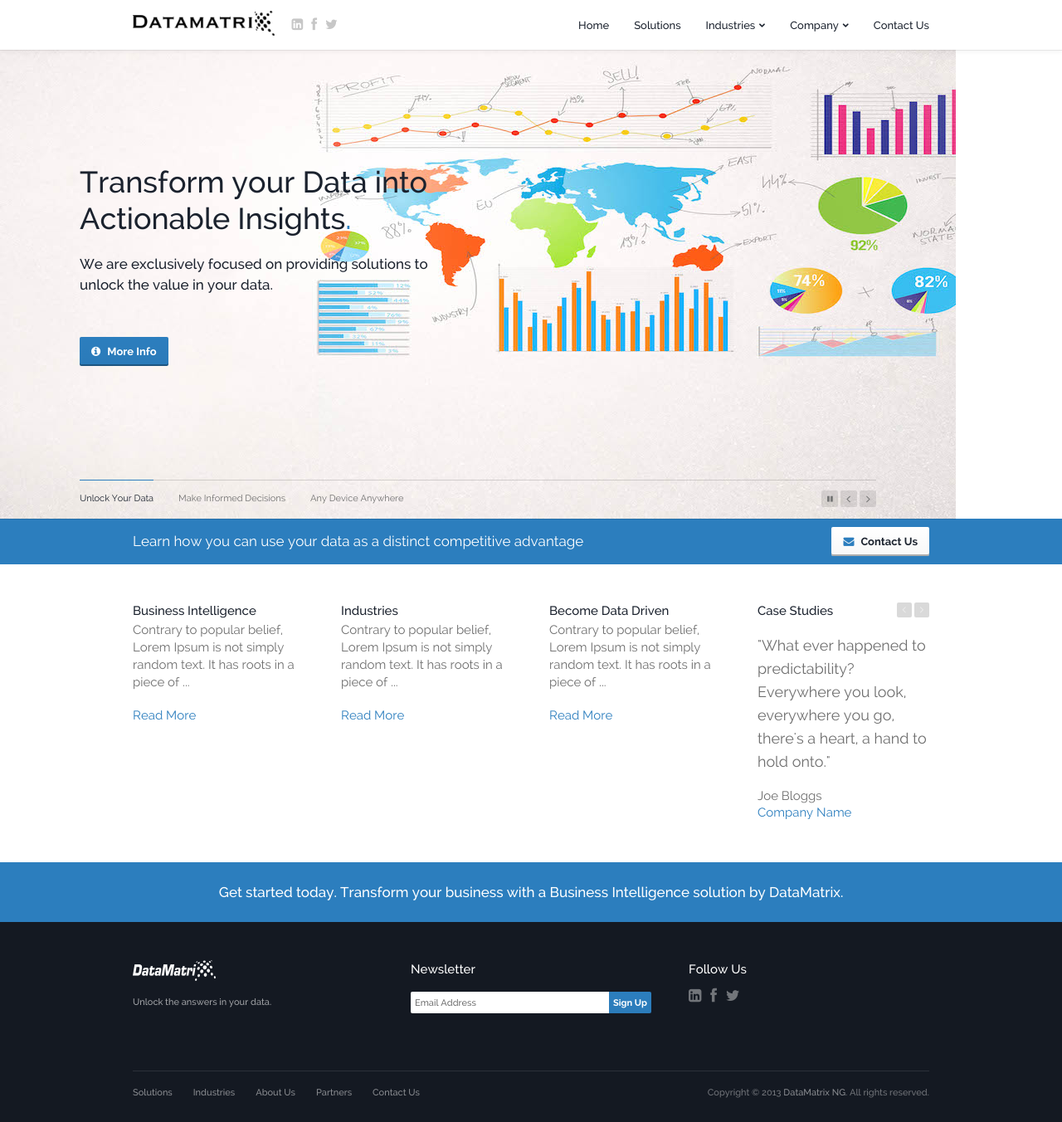
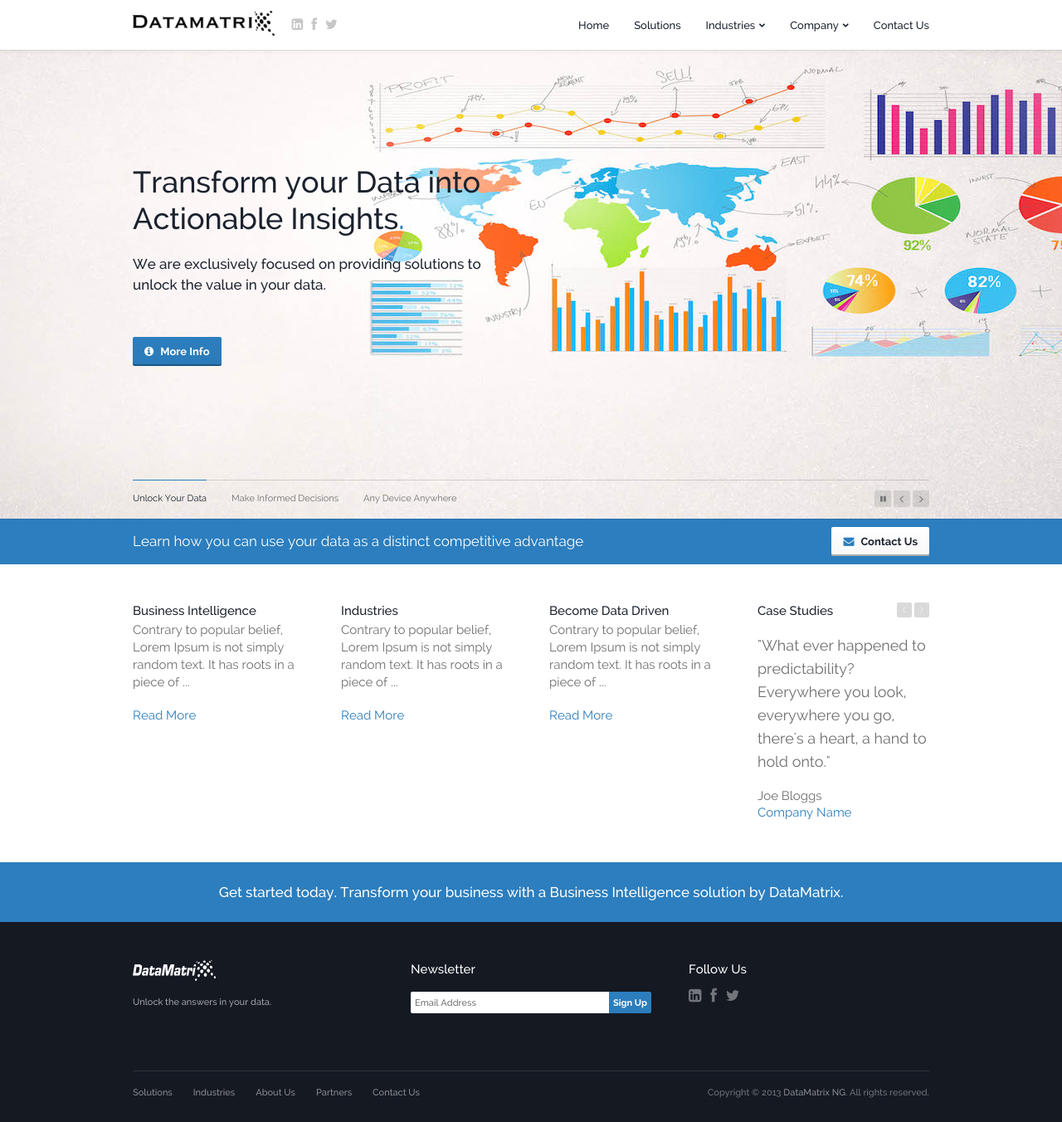
Before and after one commit to dtmtx/dtmtx.github.io, a Jekyll site: the page built from index.html, in a window 1280 px wide and 1352 px high. Shown: the whole window at 83% size. Built offline with Jekyll 4.4.1, drawn with Linux system fonts in a browser that asks for light colours; Markdown is read by kramdown in place of the engine named in the settings.

Commit message:
banner image update

```diff
--- a/css/styles.css
+++ b/css/styles.css
@@ -836,8 +836,8 @@ body.home .topbar-outer.dark {
   	background-position:50% 0;
   	background-repeat:no-repeat no-repeat;
   	min-height:107px;
-  	position:relative;
-  	width:90%;
+  	position: absolute;
+  	width:100%;
 
 }
 .home-banner.dark {
```
